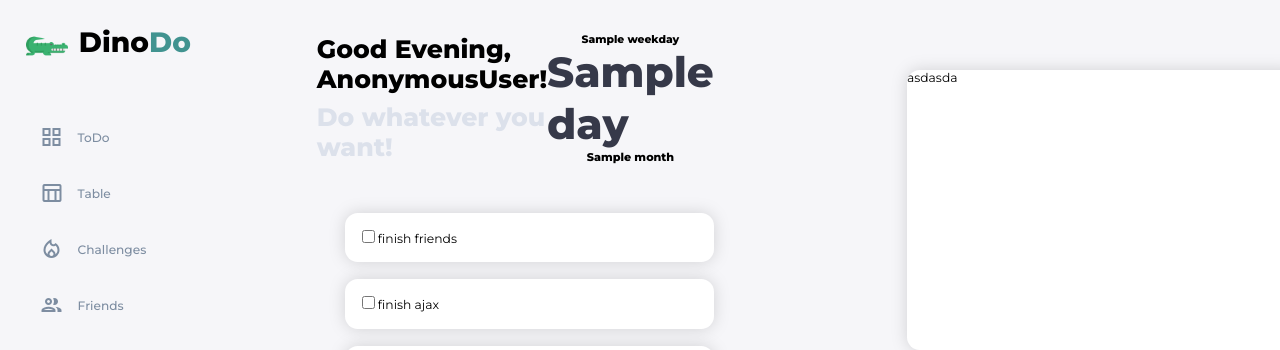
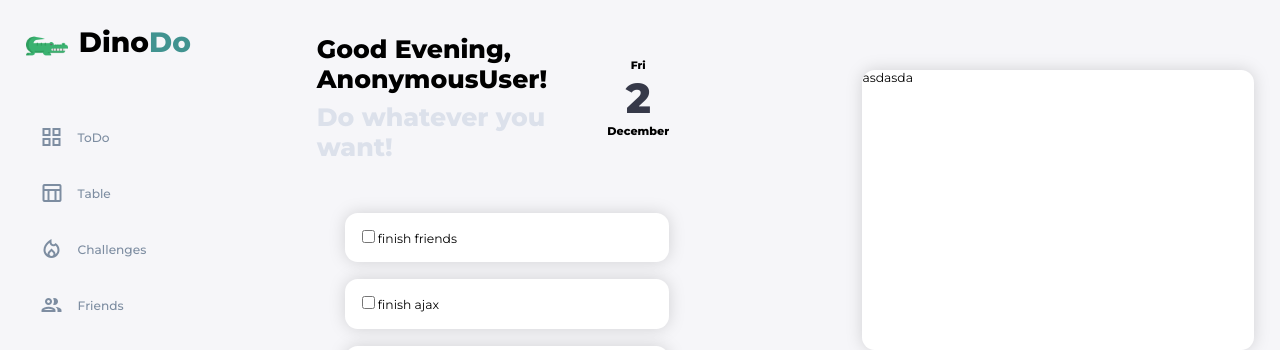
Before and after one commit to beliyaka98/dinodo, a Django app: template main/templates/main/main.html in a window 1280 px wide. Shown: the top 350 px of the page. Run offline with Django 4.2, Linux system fonts and the light colour scheme; data comes from the database, SQL or seed files in the repository; both versions use the stored data as it was after the commit; tables that the repository leaves empty hold one stand-in row (values such as "Sample post"); the template is opened without the code that fills it: values that come from a table or form of the project are taken from there, most other values are stand-ins (such as "Sample title", 1, 10 or a date in 2020).

```diff
--- a/main/models.py
+++ b/main/models.py
@@ -1,5 +1,6 @@
 from django.db import models
 from django.contrib.auth.models import User
+from django.db.models import Subquery
 class Profile(models.Model):
     user = models.OneToOneField(User, on_delete=models.CASCADE)
     photo = models.CharField(max_length=255, blank=True, null=False, default='main/default_avatar.jpg')
@@ -10,8 +11,8 @@ class Profile(models.Model):
     def get_friends(self):
         return self.friends.all()
 
-    def get_not_user(self):
-        return Profile.objects.exclude(user=self.user)
+    def get_not_friends(self):
+        return Profile.objects.all().exclude(user__in=self.friends.all()).exclude(user=self.user)
     def __str__(self):
         return self.user.username
 
@@ -26,8 +27,10 @@ class Relationship(models.Model):
     status = models.CharField(max_length=8, choices=STATUS_CHOICES)
     updated = models.DateTimeField(auto_now=True)
     created = models.DateTimeField(auto_now_add=True)
+
     class Meta:
         unique_together = ('sender', 'receiver')
+
     def __str__(self):
         return f"{self.sender}-{self.receiver}-{self.status}"
 class Challenge(models.Model):
--- a/main/templates/main/friends.html
+++ b/main/templates/main/friends.html
@@ -43,7 +43,7 @@
           <input type="text" placeholder="your friend looks like frog?">
           <input type="submit" value="X">
         </div>
-          {% for profile in profile.get_not_user %}
+          {% for profile in profile.get_not_friends %}
             <div class="users">
                 <div class="wrapper">
                     <div class="userss-text">
@@ -55,6 +55,7 @@
                 </div>
                 <div class="userss-text">
                     <a href="{% url 'create_relationship' profile_id=profile.id %}">Add</a>
+
                 </div>
             </div>
           {% endfor %}
--- a/main/templates/main/main.html
+++ b/main/templates/main/main.html
@@ -9,9 +9,9 @@
         </div>
 
         <div class="date-main">
-          <h5>{{weekday}}</h5>
-          <span class="date-int">{{day}}</span>
-          <h4>{{month}}</h4>
+          <h5>{% now "D" %}</h5>
+          <span class="date-int">{% now "j"%}</span>
+          <h4>{% now "F" %}</h4>
         </div>
       </div>
       <div class="tasks">
```
Also changed, not shown: main/views.py (+7 -1 lines), db.sqlite3.
